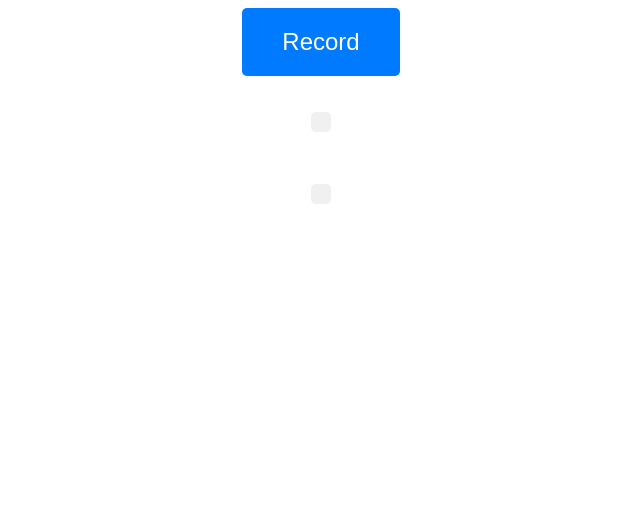
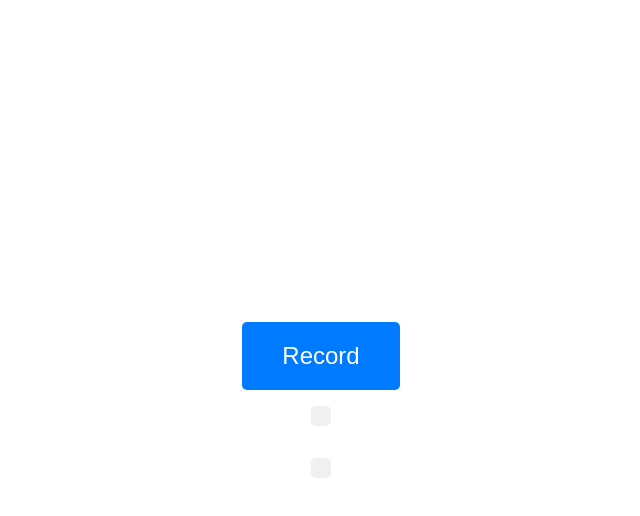
Before and after one commit to steroidfreak/englishTochineseTranslator, a website: page public/index.html in a window 1280 px wide. Shown: the top 516 px of the page, without its empty margins (319-959 px from the left). Drawn offline with Linux system fonts and the light colour scheme.

Commit message:
updated with recorder button to center

```diff
--- a/public/index.html
+++ b/public/index.html
@@ -9,12 +9,14 @@
 <body>
     <div class="row">
         <button id="recordButton">Record</button>
+        <p id="transcriptionText"></p>
+        <p id="translationText"></p>
     </div>
     <div class="row">
-        <p id="transcriptionText"></p>
+
     </div>
     <div class="row">
-        <p id="translationText"></p>
+
     </div>
     <div class="row">
         <audio id="player" controls autoplay></audio>
--- a/public/style.css
+++ b/public/style.css
@@ -18,9 +18,15 @@
     display: none; /* Hide the audio player by default */
 }
 .row {
-    display: flex;
+    /* display: flex;
     justify-content: center;
-    margin-bottom: 20px;
+    margin-bottom: 20px; */
+
+    display: flex; /* Use flexbox for layout */
+    flex-direction: column; /* Stack children vertically */
+    justify-content: center; /* Center vertically */
+    align-items: center; /* Center horizontally */
+    height: 100vh; /* Full viewport height */
 }
 
 #transcriptionText, #translationText {
--- a/server.mjs
+++ b/server.mjs
@@ -55,7 +55,7 @@ app.post('/process-audio', upload.single('audio'), async (req, res) => {
     // Translate
     const completion = await openai.chat.completions.create({
       messages: [
-        { role: "system", content: "You are a translator, thailand to english or Chinese to English expert." },
+        { role: "system", content: "You are a translator, English to Chinese or Chinese to English expert, just translate only and do not say other things" },
         { role: "user", content: transcription },
       ],
       model: "gpt-4o-mini",
```
